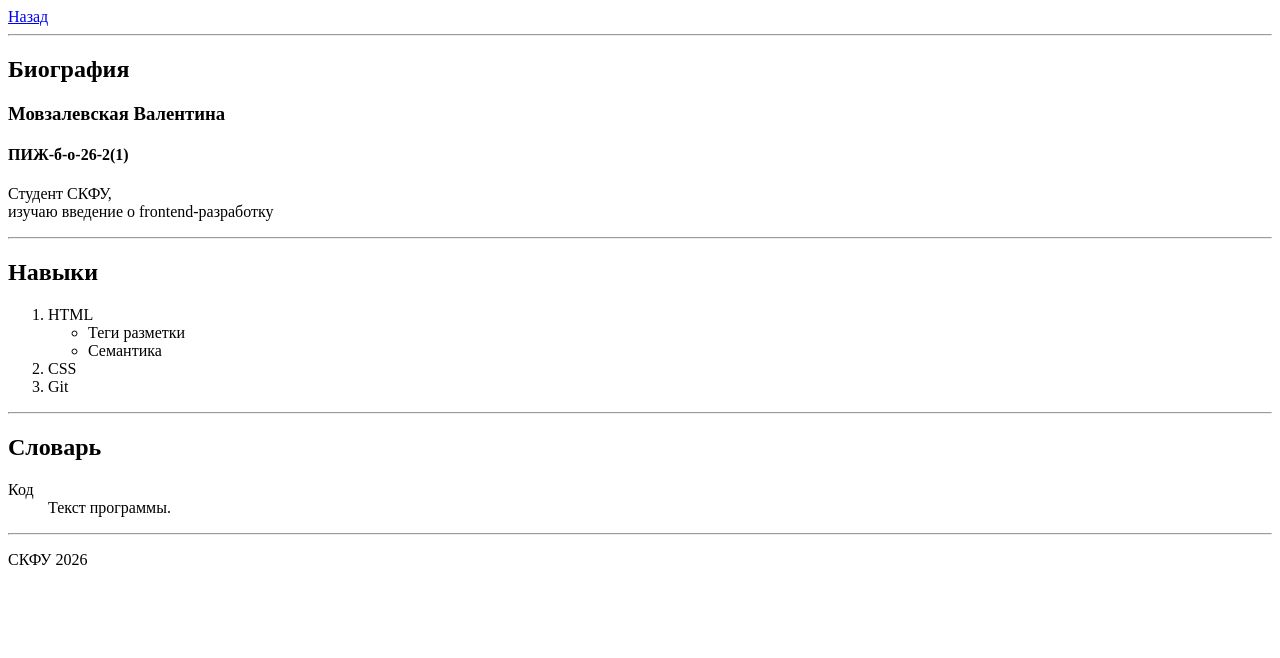
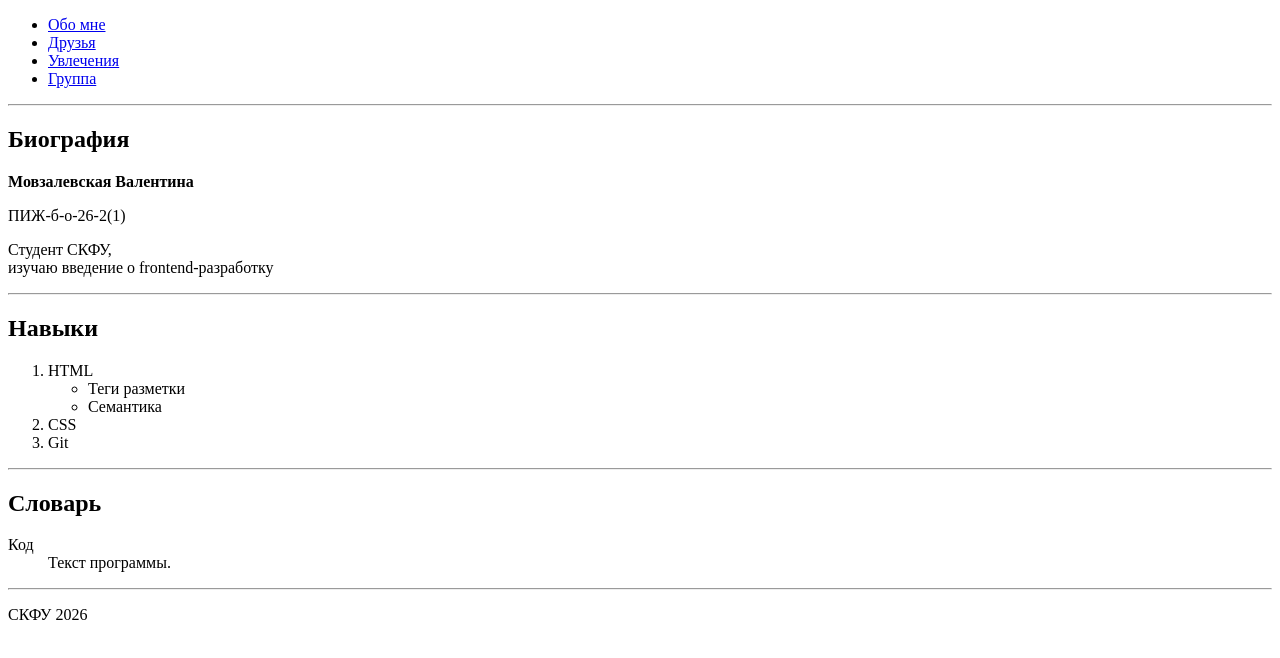
Before and after one commit to valensiya-tadam/ifed-labs, a plain HTML site: page site/about.html in a window 1280 px wide. Drawn offline with Linux system fonts and the light colour scheme.

Commit message:
испр

```diff
--- a/site/about.html
+++ b/site/about.html
@@ -1,22 +1,31 @@
 <!DOCTYPE html>
 <html lang="ru">
+
 <head>
     <meta charset="UTF-8">
     <meta name="viewport" content="width=device-width, initial-scale=1.0">
     <title>Обо мне</title>
 </head>
+
 <body>
     <!-- файл about.html -->
     <header>
-        <a href="index.html">Назад</a>
+        <nav>
+            <ul>
+                <li><a href="about.html">Обо мне</a></li>
+                <li><a href="friends.html">Друзья</a></li>
+                <li><a href="hobbies.html">Увлечения</a></li>
+                <li><a href="group.html">Группа</a></li>
+            </ul>
+        </nav>
     </header>
     <hr>
     <main>
         <article>
             <section>
                 <h2>Биография</h2>
-                <h3>Мовзалевская Валентина</h3>
-                <h4>ПИЖ-б-о-26-2(1)</h4>
+                <p><strong>Мовзалевская Валентина</strong></p>
+                <p>ПИЖ-б-о-26-2(1)</p>
                 <p>Студент СКФУ, <br>изучаю введение о frontend-разработку</p>
             </section>
             <hr>
@@ -44,8 +53,9 @@
         </article>
     </main>
     <hr>
-    <footer >
+    <footer>
         <p>СКФУ 2026</p>
     </footer>
 </body>
+
 </html>
```
Also changed, not shown: site/friends.html (+12 -2 lines), site/group.html (+12 -2 lines), site/hobbies.html (+12 -2 lines), site/index.html (+4 -2 lines).
